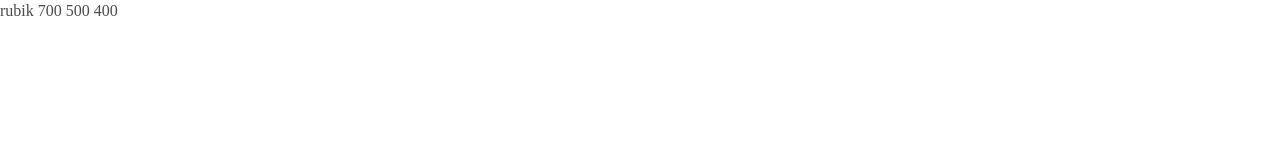
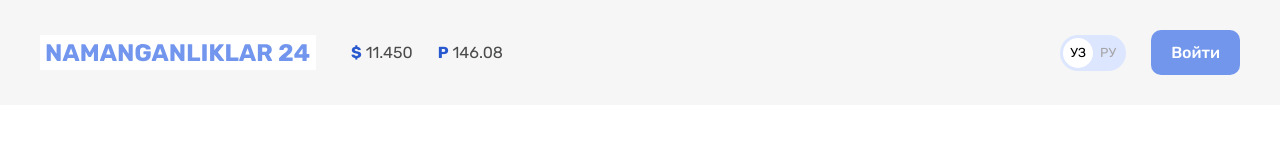
Before and after one commit to Usman03-04/MuhammadN24, a plain HTML site: page index.html in a window 1280 px wide. Drawn offline with Linux system fonts and the light colour scheme.

Commit message:
finished header-top

```diff
--- a/index.html
+++ b/index.html
@@ -18,11 +18,46 @@
 </head>
 <body>
 
-  <header>
-    <div class="container"></div>
+  <!-- Site Header  -->
+  <header class="site-header">
+    <div class="site-header-top">
+      <div class="site-header-top-container container">
+        <!-- SITE-HEADER-LOGO  -->
+        <a class="site-header-logo" href="index.html">
+          <img class="site-header-logo-img" src="/img/logo (1).svg" alt="N24 logo"  width="264"  height="28">
+        </a>
+
+        <!-- CURRENCY-RATES -->
+        <ul class="currency-rates" >
+          <li class="currency-rates-item">
+            <b class="currency-rates-type">$</b>
+            <span class="currency-rates-value">11.450</span>
+          </li>
+
+          <li class="currency-rates-item">
+            <b class="currency-rates-type">P</b>
+            <span class="currency-rates-value">146.08</span>
+          </li>
+        </ul>
+
+        <!-- Global searchbar  -->
+
+        <!-- Language toggle  -->
+
+        <div class="lang-toggle">
+
+          <a class="lan-toggle-link lan-toggle-link-active" href="index.html">УЗ</a>
+          <a class="lan-toggle-link" href="index.html/ru">РУ</a>
+        </div>
+
+        <!-- Site header auth  -->
+
+        <a class="button button-primary" href="#">Войти</a>
+      </div>
+    </div>
   </header>
 
-  rubik 700 500 400
+
 
 </body>
 </html>
--- a/style.css
+++ b/style.css
@@ -13,12 +13,40 @@ body{
   height: 100%;
   padding: 0;
   margin: 0;
-  font-family: 'Rubik' Arial, sans-serif;
+  font-family: 'Rubik', Arial, sans-serif;
   font-size: 16px;
   line-height: 22px;
   color: #4a4b4c;
-  background-color: #fff;
 
+
+}
+
+/* BUTTON  */
+.button{
+  display: inline-block;
+  border-radius:10px;
+  padding: 13px 20px;
+  font-weight: 500;
+  font-size: 16px;
+  cursor: pointer;
+  line-height: normal;
+  text-align: center;
+  text-decoration: none;
+}
+
+.button-primary{
+background-color: #7296EC;
+color: #fff;
+
+
+}
+
+.button-primary:hover{
+  opacity:0.8;
+}
+
+.button-primary:active{
+  opacity: 0.6;
 }
 
 img{
@@ -34,3 +62,88 @@ height: auto;
   margin-left: auto;
   margin-right: auto;
 }
+
+/* SITE-HEADE  */
+.site-header {
+
+}
+
+/* SITE-HEADER-TOP  */
+.site-header-top {
+  background-color: #f6f6f6;
+  padding-top: 30px;
+  padding-bottom: 30px;
+}
+.site-header-top-container {
+  display: flex;
+  align-items: center;
+}
+.site-header-logo {
+  display: flex;
+  margin-right: 35px;
+  padding: 8px 6px;
+  background-repeat: 7px;
+  background-color: #fff;
+}
+
+.site-header-logo:hover{
+  opacity: 0.8;
+}
+
+.site-header-logo:active{
+  opacity: 0.6;
+}
+
+
+.site-header-logo-img {
+}
+.currency-rates {
+  display: flex;
+  margin-right: auto;
+  align-items: center;
+  padding: 0;
+  margin: 0;
+  margin-right: auto;
+  list-style: none;
+}
+.currency-rates-item:not(:last-child) {
+  margin-right: 25px;
+}
+.currency-rates-type {
+  color: #2959CE;
+
+}
+.currency-rates-value {
+}
+
+/* LANGUAGE-TOGGLE  */
+
+.lang-toggle {
+  display: flex;
+  width: 70;
+  height: 36;
+  margin-right: 25px;
+  background-color: #DCE6FF;
+  border-radius: 39px;
+  padding: 3px;
+
+}
+.lan-toggle-link {
+  color: #a6a6a6;
+  border-radius: 50%;
+  text-decoration: none;
+  line-height: 30px;
+  width: 30px;
+  height: 30px;
+  font-size: 13px;
+  text-align: center;
+}
+
+.lan-toggle-link-active{
+  background-color:#fff;
+  color: black;
+}
+.button {
+}
+.button-primary {
+}
```
Also changed, not shown: img/logo (1).svg (added).
